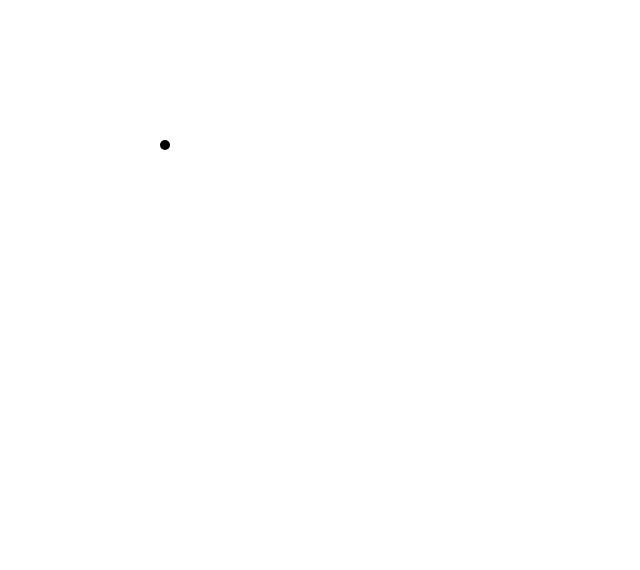
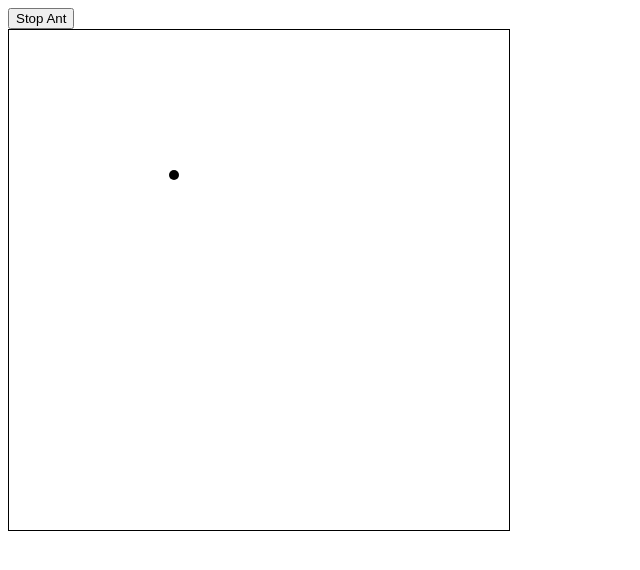
Before and after one commit to nicosocoro/ant-simulator, a plain HTML site: page index.html in a window 1280 px wide. Shown: the whole page, without its empty margins (0-640 px from the left). Drawn offline with Linux system fonts and the light colour scheme.

Commit message:
Draw map

```diff
--- a/index.html
+++ b/index.html
@@ -12,30 +12,50 @@
 </style>
 
 <body>
-    <div id="ant" class="ant"></div>
+    <div>
+        <button onclick="stop()">Stop Ant</button>
+    </div>
+    <div id="map">
+        <div id="ant" class="ant"></div>
+    </div>
 </body>
 <script>
-    // Move the ant 1000 times, waiting 1 second between moves without blocking the UI.
+    const mapWidth = 500;
+    const mapHeight = 500;
+    let runnning = true;
+
     function sleep(ms) {
         return new Promise(resolve => setTimeout(resolve, ms));
     }
 
+    function drawMap() {
+        const map = document.getElementById("map");
+        map.style.width = mapWidth + "px";
+        map.style.height = mapHeight + "px";
+        map.style.border = "1px solid black";
+        map.style.position = "relative";
+    }
+
     function getRandomIntInclusive(min, max) {
-        min = Math.ceil(min); // Ensures min is an integer
-        max = Math.floor(max); // Ensures max is an integer
+        min = Math.ceil(min);
+        max = Math.floor(max);
         return Math.floor(Math.random() * (max - min + 1)) + min;
     }
 
     function getRandomDirection() {
-        let random = getRandomIntInclusive(-1,1);
+        let random = getRandomIntInclusive(-1, 1);
         return random >= 0 ? 1 : -1;
     }
 
-    async function moveAntRepeatedly(times, delayMs) {
+    function stop() {
+        runnning = false;
+    }
+
+    async function moveAntRepeatedly(delayMs) {
         const ant = document.getElementById("ant");
         let x = 10;
         let y = 10;
-        for (let i = 0; i < times; i++) {
+        while (runnning) {
             x = x + (10 * getRandomDirection());
             y = y + (10 * getRandomDirection());
             ant.style.left = x + "px";
@@ -44,11 +64,8 @@
         }
     }
 
-    moveAntRepeatedly(1000, 100);
-
-    document.getElementById("ant").addEventListener("click", function () {
-        alert("Ant clicked!");
-    });
+    drawMap();
+    moveAntRepeatedly(100);
 </script>
 
 </html>
```
